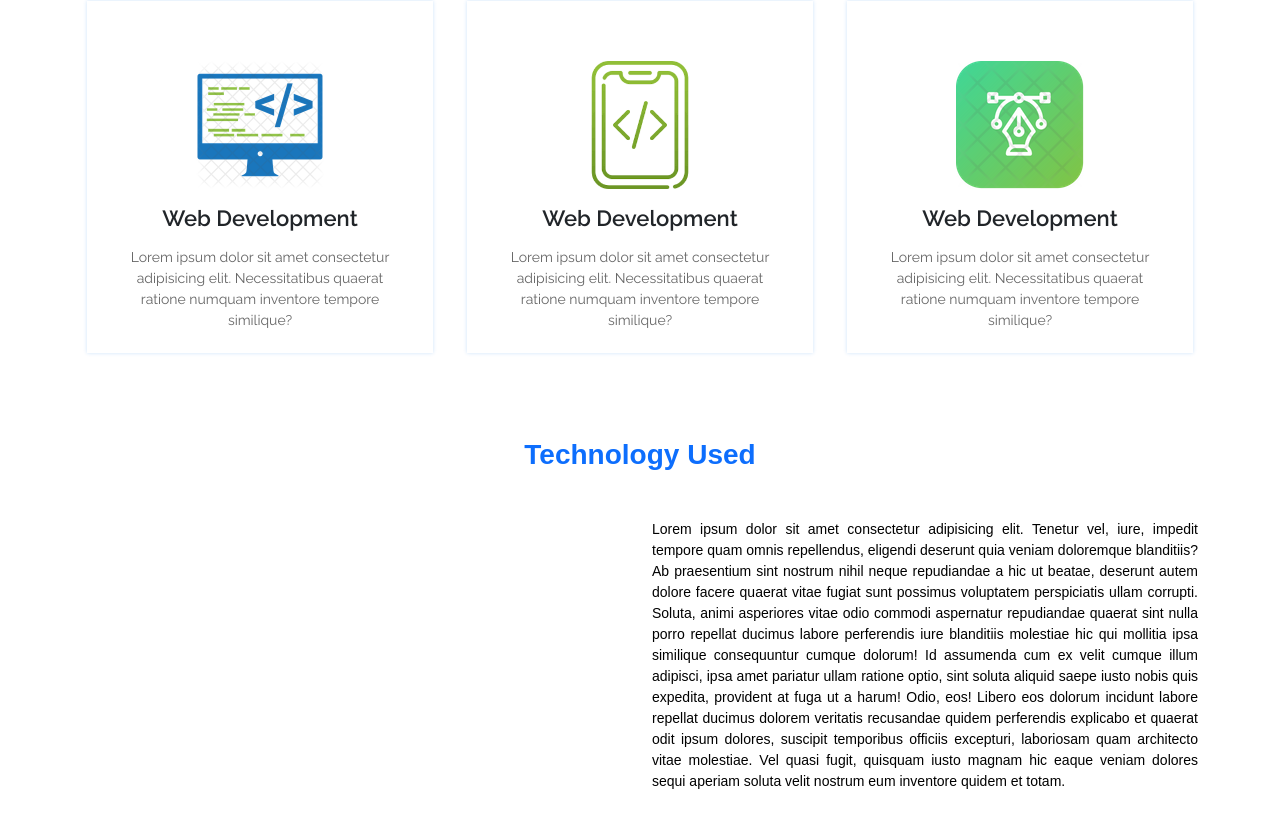
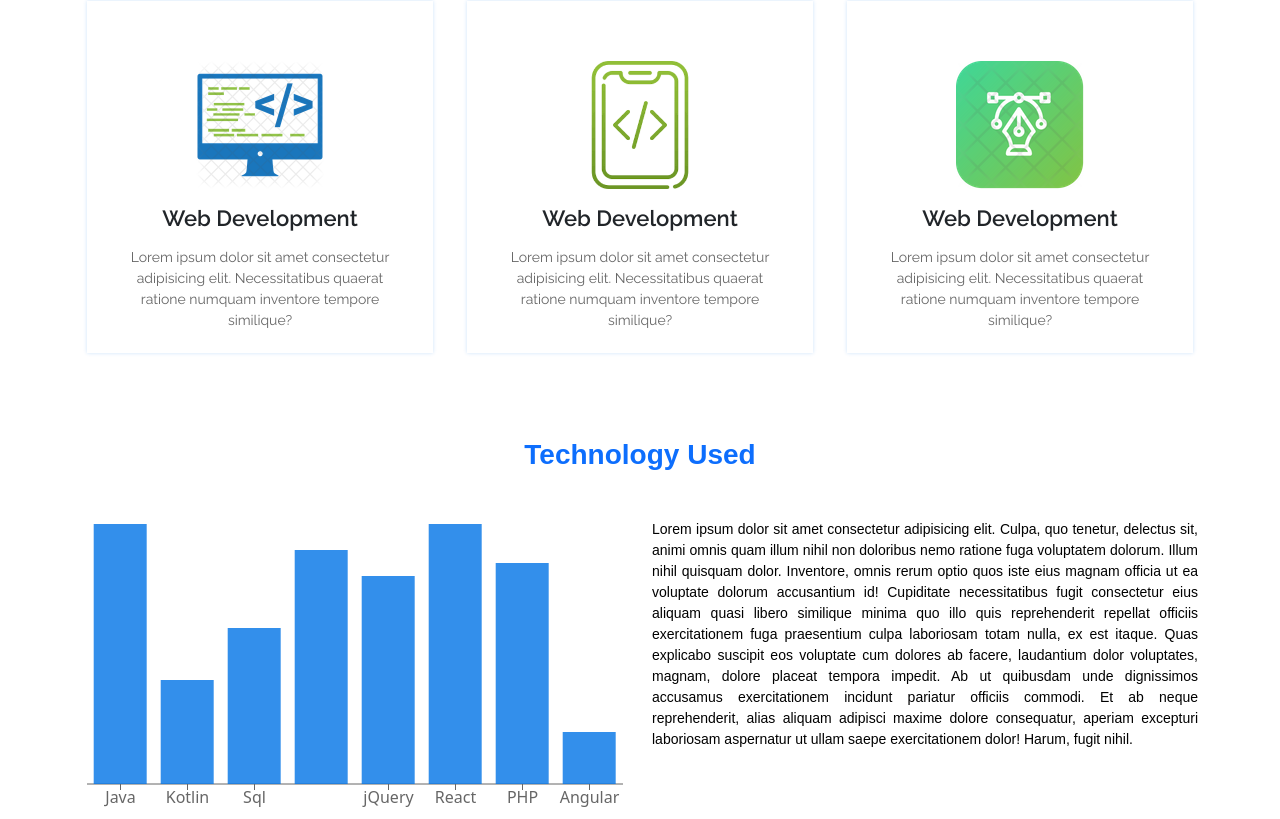
Before and after one commit to Salim66/Course-Website-React-with-PHP, a React (Create React App) app in the folder user/: page / in a window 1280 px wide. Shown: the part 666-1485 px from the top of the page. Built offline with nearby package versions, Linux system fonts and the light colour scheme.

Commit message:
Technology used section part 2

```diff
--- a/user/package.json
+++ b/user/package.json
@@ -11,6 +11,7 @@
     "react-bootstrap": "^2.5.0",
     "react-dom": "^18.2.0",
     "react-scripts": "5.0.1",
+    "recharts": "^2.1.16",
     "web-vitals": "^2.1.4"
   },
   "scripts": {
--- a/user/src/components/Analysis/Analysis.css
+++ b/user/src/components/Analysis/Analysis.css
@@ -5,3 +5,8 @@
     color: #000;
     text-align: justify;
 }
+
+.rechart {
+    width: 100%;
+    height: 300px;
+}
--- a/user/src/components/Analysis/Analysis.jsx
+++ b/user/src/components/Analysis/Analysis.jsx
@@ -1,18 +1,47 @@
 import React, { Component } from 'react';
 import { Col, Container, Row } from 'react-bootstrap';
+import { Bar, BarChart, ResponsiveContainer, Tooltip, XAxis } from 'recharts';
 import './Analysis.css';
 
 class Analysis extends Component {
+
+    constructor(){
+        super();
+        this.state = {
+            data: [
+                {Technology: "Java", Project: 100},
+                {Technology: "Kotlin", Project: 40},
+                {Technology: "Sql", Project: 60},
+                {Technology: "BootStrap", Project: 90},
+                {Technology: "jQuery", Project: 80},
+                {Technology: "React", Project: 100},
+                {Technology: "PHP", Project: 85},
+                {Technology: "Angular", Project: 20}
+            ]
+        }
+    }
+
   render() {
+
+    let blue = "rgba(0, 115, 230, .8)";
+
     return (
       <>
         <Container className='text-center'>
             <h1 className='serviceMainTitle'>Technology Used</h1>
             <Row>
-                <Col sm={12} md={12} lg={6}></Col>
+                <Col className='rechart' sm={12} md={12} lg={6}>
+                    <ResponsiveContainer width="100%" height="100%">
+                        <BarChart style={{ width: '100%', height: '300px' }} data={this.state.data}>
+                            <XAxis dataKey="Technology" />
+                            <Tooltip />
+                            <Bar dataKey="Project" fill={blue} />
+                        </BarChart>
+                    </ResponsiveContainer>
+                </Col>
                 <Col sm={12} md={12} lg={6}>
                     <p className="des">
-                        Lorem ipsum dolor sit amet consectetur adipisicing elit. Tenetur vel, iure, impedit tempore quam omnis repellendus, eligendi deserunt quia veniam doloremque blanditiis? Ab praesentium sint nostrum nihil neque repudiandae a hic ut beatae, deserunt autem dolore facere quaerat vitae fugiat sunt possimus voluptatem perspiciatis ullam corrupti. Soluta, animi asperiores vitae odio commodi aspernatur repudiandae quaerat sint nulla porro repellat ducimus labore perferendis iure blanditiis molestiae hic qui mollitia ipsa similique consequuntur cumque dolorum! Id assumenda cum ex velit cumque illum adipisci, ipsa amet pariatur ullam ratione optio, sint soluta aliquid saepe iusto nobis quis expedita, provident at fuga ut a harum! Odio, eos! Libero eos dolorum incidunt labore repellat ducimus dolorem veritatis recusandae quidem perferendis explicabo et quaerat odit ipsum dolores, suscipit temporibus officiis excepturi, laboriosam quam architecto vitae molestiae. Vel quasi fugit, quisquam iusto magnam hic eaque veniam dolores sequi aperiam soluta velit nostrum eum inventore quidem et totam.
+                        Lorem ipsum dolor sit amet consectetur adipisicing elit. Culpa, quo tenetur, delectus sit, animi omnis quam illum nihil non doloribus nemo ratione fuga voluptatem dolorum. Illum nihil quisquam dolor. Inventore, omnis rerum optio quos iste eius magnam officia ut ea voluptate dolorum accusantium id! Cupiditate necessitatibus fugit consectetur eius aliquam quasi libero similique minima quo illo quis reprehenderit repellat officiis exercitationem fuga praesentium culpa laboriosam totam nulla, ex est itaque. Quas explicabo suscipit eos voluptate cum dolores ab facere, laudantium dolor voluptates, magnam, dolore placeat tempora impedit. Ab ut quibusdam unde dignissimos accusamus exercitationem incidunt pariatur officiis commodi. Et ab neque reprehenderit, alias aliquam adipisci maxime dolore consequatur, aperiam excepturi laboriosam aspernatur ut ullam saepe exercitationem dolor! Harum, fugit nihil.
                     </p>
                 </Col>
             </Row>
```
Also changed, not shown: 1 other file (tests, documents, lock files or other folders).
